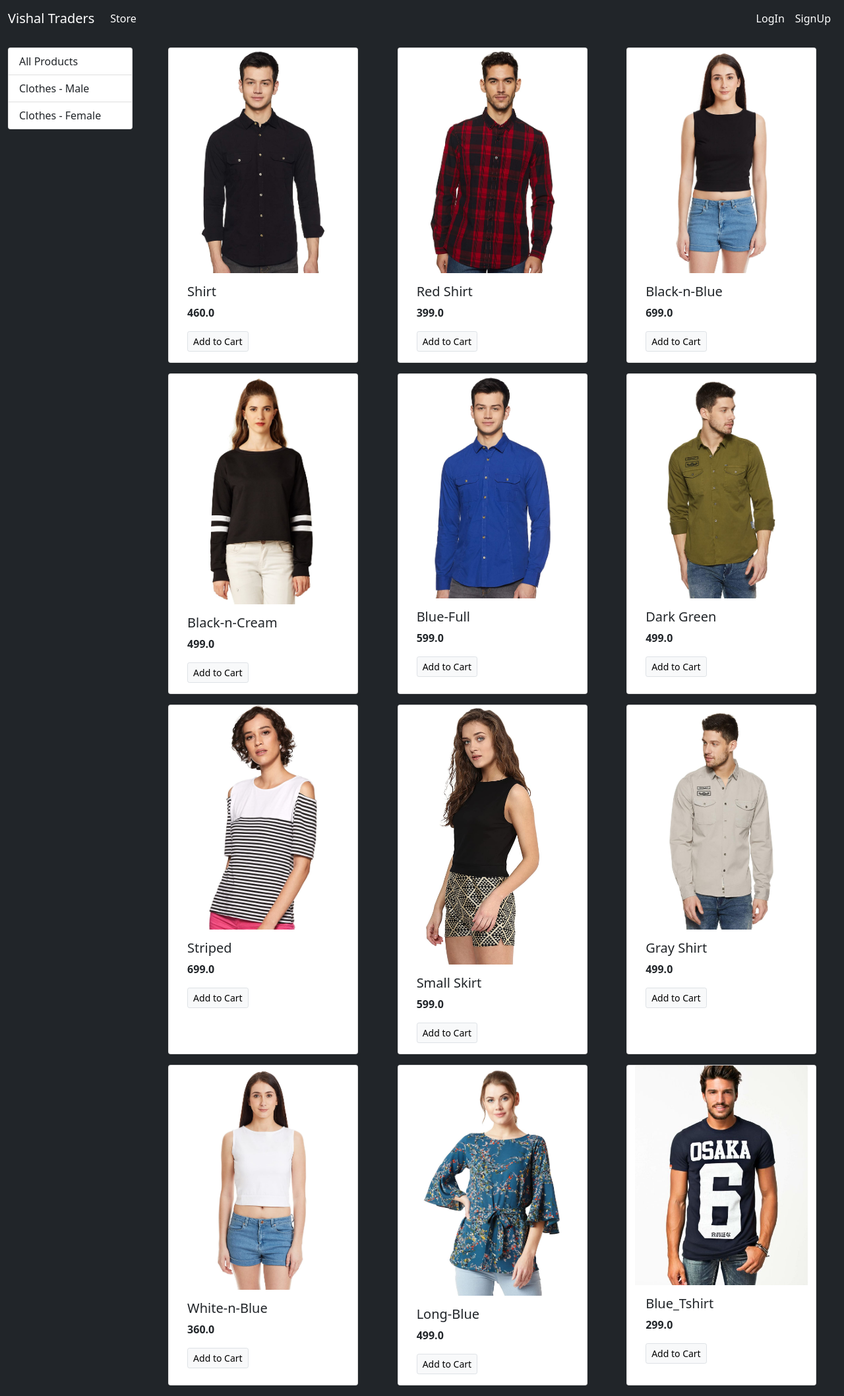
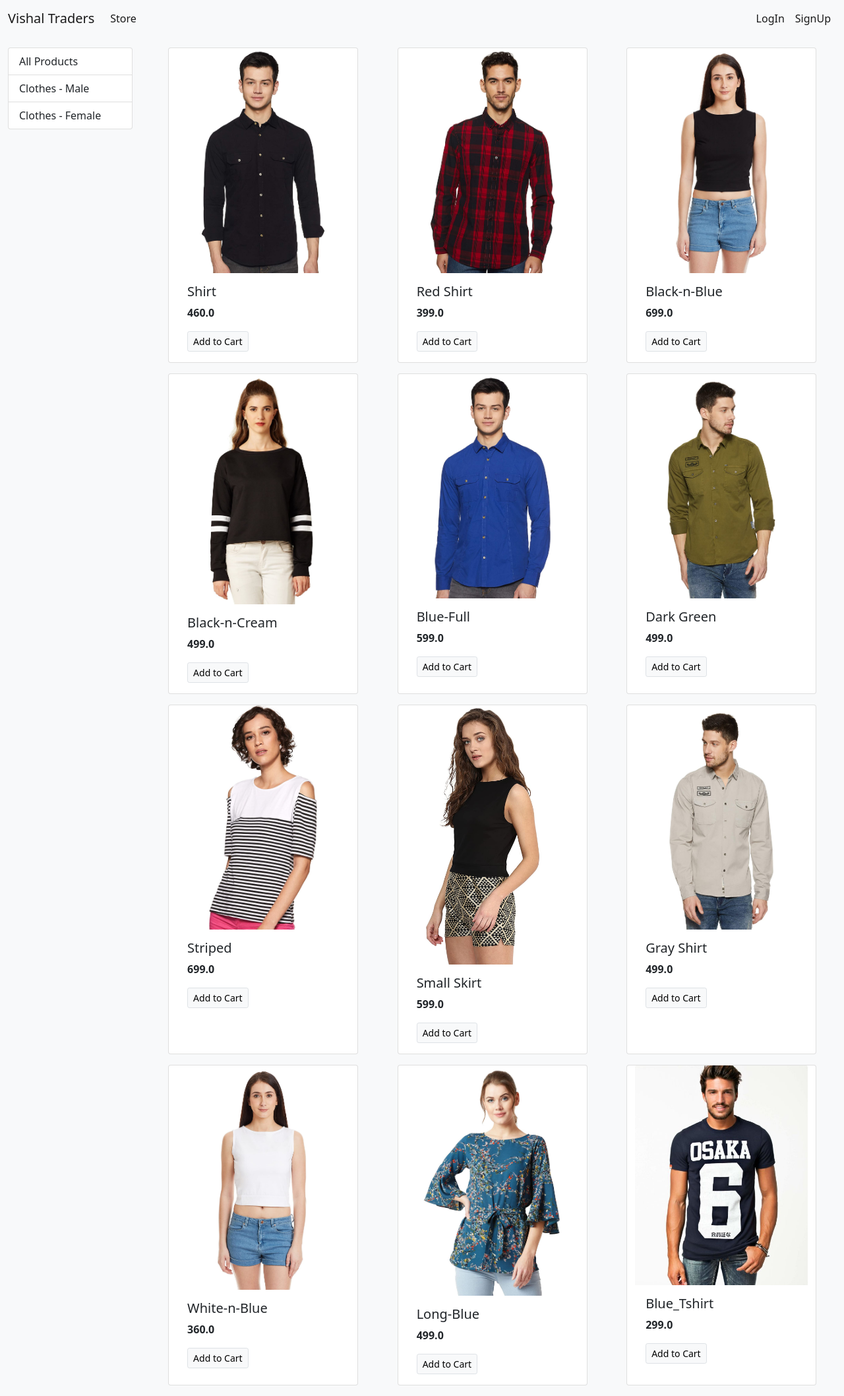
Before and after one commit to DarshusVish/Django, a Django app: page / in a window 1280 px wide. Shown: the whole page at 66% size. Run offline with Django 3.2, Linux system fonts and the light colour scheme; data comes from the database, SQL or seed files in the repository.

Commit message:
Light Background

```diff
--- a/store/templates/base.html
+++ b/store/templates/base.html
@@ -10,9 +10,9 @@
 
     <title>V-Shop</title>
   </head>
-  <body class="bg-dark">
+  <body class="bg-light">
       <!--Navbar -->
-      <nav class="navbar navbar-expand-lg navbar-dark bg-dark">
+      <nav class="navbar navbar-expand-lg navbar-light bg-light">
         <div class="container-fluid">
           <a class="navbar-brand" href="/">Vishal Traders</a>
           <button class="navbar-toggler" type="button" data-bs-toggle="collapse" data-bs-target="#navbarSupportedContent" aria-controls="navbarSupportedContent" aria-expanded="false" aria-label="Toggle navigation">
```
